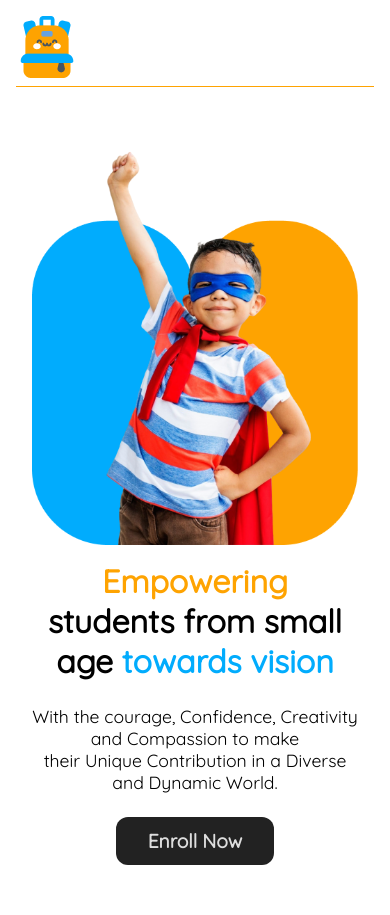
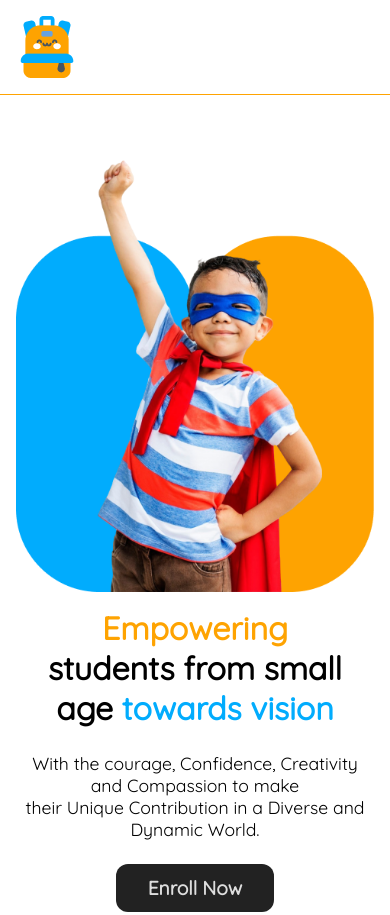
Before and after one commit to adnan-joy/ph-11-assignment-2, a plain HTML site: page index.html in a window 390 px wide. Shown: the top 915 px of the page. Drawn offline with Linux system fonts and the light colour scheme.

Commit message:
more responsive

```diff
--- a/styles/styles.css
+++ b/styles/styles.css
@@ -53,9 +53,9 @@ header
 }
 
 .nav-bar{
+    display: flex;
     justify-content:space-between;
     align-items: center;
-    /* margin: 0 auto; */
 }
 .nav-left{
     align-items: center;
@@ -370,7 +370,7 @@ footer>div{
 @media screen and (max-width: 576px) {
     header
     {
-        padding: 1rem 1rem;
+        padding: 0;
         display: flex;
         flex-direction: column;
         gap:1.2rem;
@@ -386,12 +386,11 @@ footer>div{
     header nav .nav-menu
     {
         display: inline-block;
-        justify-content: space-around;
     }
 
-    header nav{
+    header .nav-bar{
         border-bottom: 1pt solid var(--primary-color);
-        padding-bottom: .5rem;
+        padding: 1rem 1rem;
     }
     /* header div{
         padding: 1rem 1rem;
```
